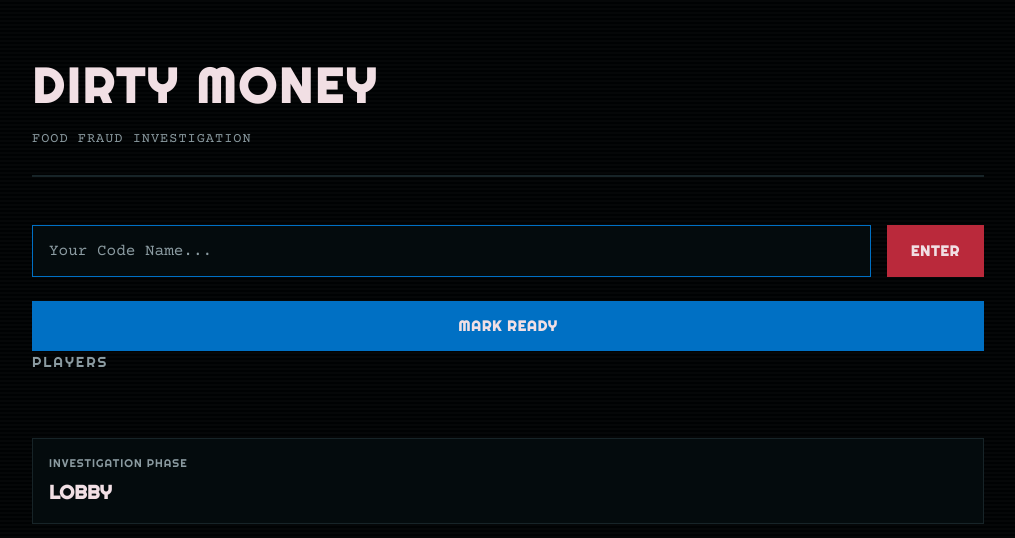
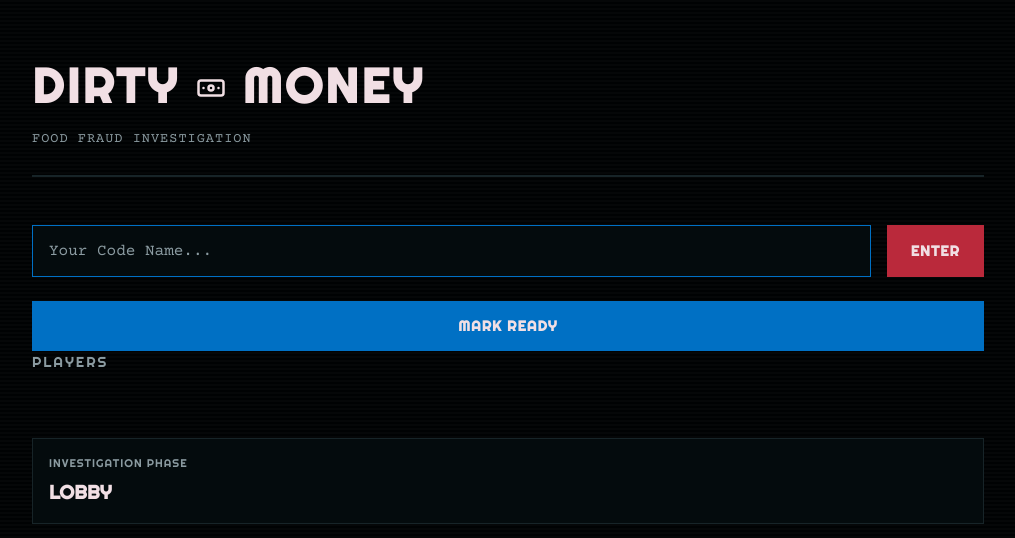
Before and after one commit to jrsbm/DirtyMoney, a website: page public/index.html in a window 1280 px wide. Shown: the whole page, without its empty margins (132-1147 px from the left). Drawn offline with nearby package versions, Linux system fonts and the light colour scheme; no server answers.

Commit message:
startup command

```diff
--- a/package.json
+++ b/package.json
@@ -5,6 +5,7 @@
   "description": "",
   "main": "index.js",
   "scripts": {
+    "start": "npx tsx src/server.ts",
     "dev": "nodemon --exec node --import tsx src/server.ts"
   },
   "repository": {
--- a/public/index.html
+++ b/public/index.html
@@ -13,7 +13,13 @@
 <div class="container">
     <!-- Header -->
     <header class="header">
-        <h1 class="header-title">dirty money</h1>
+        <h1 class="header-title">dirty
+            <svg width="30" height="30" viewBox="0 0 24 24" fill="none" stroke="currentColor" stroke-width="2" stroke-linecap="round" stroke-linejoin="round">
+            <rect x="2" y="6" width="20" height="12" rx="2" />
+            <circle cx="12" cy="12" r="2" />
+            <path d="M6 12h.01M18 12h.01" />
+            </svg>
+            money</h1>
         <p class="header-subtitle">food fraud investigation</p>
     </header>
 
--- a/src/server.ts
+++ b/src/server.ts
@@ -10,7 +10,7 @@ import { Player } from './types';
 import { gameState } from './state';
 
 const app = express();
-const PORT = 3000;
+const PORT = process.env.PORT || 3000;
 
 const __filename = fileURLToPath(import.meta.url);
 const __dirname = path.dirname(__filename);
```
